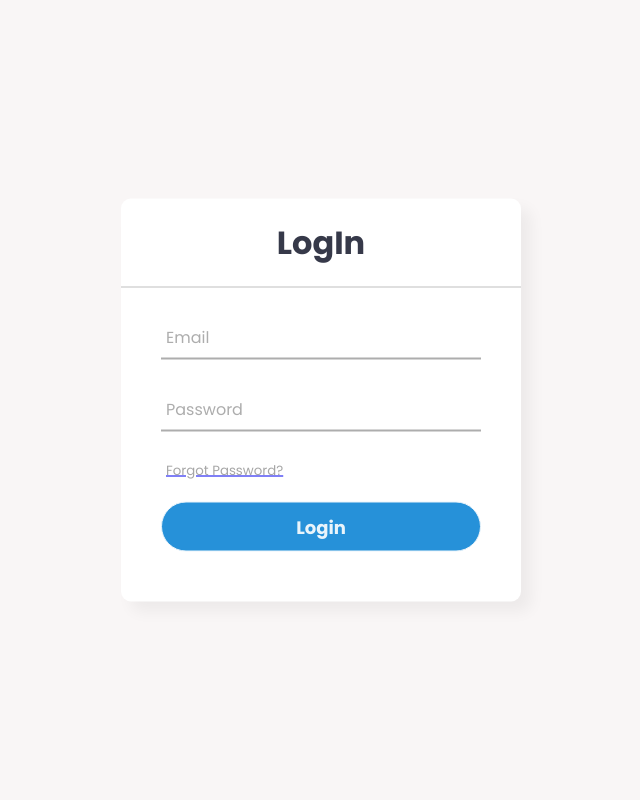
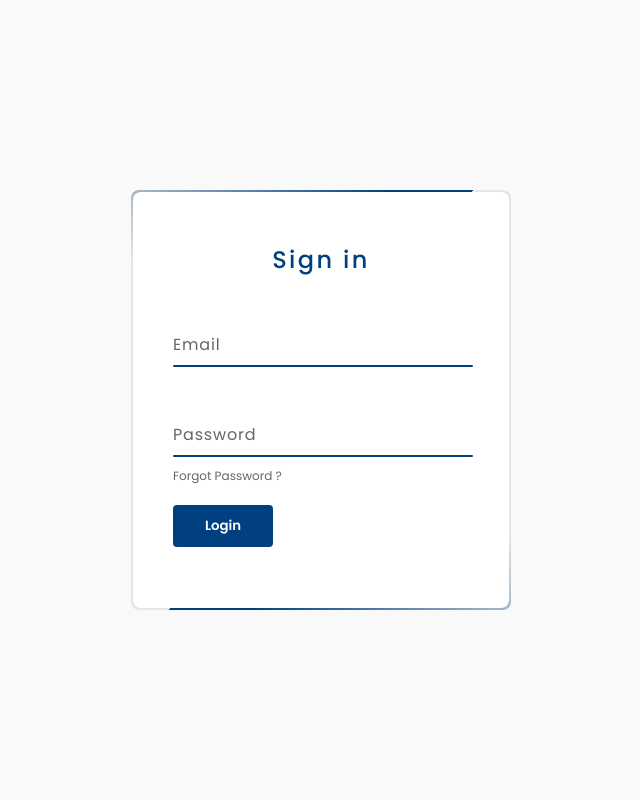
Before and after one commit to Ginx55/MaxGarage, a Django app: page / in a window 1280 px wide. Shown: the whole page, without its empty margins (319-959 px from the left). Run offline with Django 4.2, Linux system fonts and the light colour scheme.

Commit message:
commit log in design

```diff
--- /dev/null
+++ b/static/css/logindesign.css
@@ -0,0 +1,168 @@
+@import url("https://fonts.googleapis.com/css2?family=Poppins:wght@300;400;500;600;700;800;900&display=swap");
+
+* {
+  margin: 0;
+  padding: 0;
+  box-sizing: border-box;
+  font-family: "Poppins", sans-serif;
+}
+
+body {
+  display: flex;
+  justify-content: center;
+  align-items: center;
+  min-height: 100vh;
+  flex-direction: column;
+  background: #f9f9f9; /* Light background */
+}
+
+.box {
+  position: relative;
+  width: 380px;
+  height: 420px;
+  background: #e6e6e6; /* Light gray box background */
+  border-radius: 8px;
+  overflow: hidden;
+}
+
+.box::before,
+.box::after {
+  content: "";
+  z-index: 1;
+  position: absolute;
+  top: -50%;
+  left: -50%;
+  width: 380px;
+  height: 420px;
+  transform-origin: bottom right;
+  background: linear-gradient(
+    0deg,
+    transparent,
+    #004080,
+    #004080
+  ); /* Dark blue gradient */
+  animation: animate 6s linear infinite;
+}
+
+.box::after {
+  animation-delay: -3s;
+}
+
+@keyframes animate {
+  0% {
+    transform: rotate(0deg);
+  }
+  100% {
+    transform: rotate(360deg);
+  }
+}
+
+form {
+  position: absolute;
+  inset: 2px;
+  background: #fff; /* White form background */
+  padding: 50px 40px;
+  border-radius: 8px;
+  z-index: 2;
+  display: flex;
+  flex-direction: column;
+}
+
+h2 {
+  color: #004080; /* Dark blue heading */
+  font-weight: 500;
+  text-align: center;
+  letter-spacing: 0.1em;
+}
+
+.inputBox {
+  position: relative;
+  width: 300px;
+  margin-top: 35px;
+}
+
+.inputBox input {
+  position: relative;
+  width: 100%;
+  padding: 20px 10px 10px;
+  background: transparent; /* Light gray input background */
+  outline: none;
+  box-shadow: none;
+  border: none;
+  color: #fff; /* Dark gray text */
+  font-size: 1em;
+  letter-spacing: 0.05em;
+  transition: 0.5s;
+  z-index: 10;
+}
+
+.inputBox span {
+  position: absolute;
+  left: 0;
+  padding: 20px 0px 10px;
+  pointer-events: none;
+  font-size: 1em;
+  color: #666; /* Gray label text */
+  letter-spacing: 0.05em;
+  transition: 0.5s;
+}
+
+.inputBox input:valid ~ span,
+.inputBox input:focus ~ span {
+  color: #004080; /* Dark blue label text */
+  transform: translateX(0px) translateY(-34px);
+  font-size: 0.75em;
+}
+
+.inputBox i {
+  position: absolute;
+  left: 0;
+  bottom: 0;
+  width: 100%;
+  height: 2px;
+  background: #004080; /* Dark blue line */
+  border-radius: 4px;
+  overflow: hidden;
+  transition: 0.5s;
+  pointer-events: none;
+  z-index: 9;
+}
+
+.inputBox input:valid ~ i,
+.inputBox input:focus ~ i {
+  height: 44px;
+}
+
+.links {
+  display: flex;
+  justify-content: space-between;
+}
+
+.links a {
+  margin: 10px 0;
+  font-size: 0.75em;
+  color: #666; /* Gray link text */
+  text-decoration: none;
+}
+
+.links a:hover,
+.links a:nth-child(2) {
+  color: #004080; /* Dark blue hover/focused link text */
+}
+
+input[type="submit"] {
+  border: none;
+  outline: none;
+  padding: 11px 25px;
+  background: #004080; /* Dark blue submit button background */
+  cursor: pointer;
+  border-radius: 4px;
+  font-weight: 600;
+  width: 100px;
+  margin-top: 10px;
+  color: #fff; /* White submit button text */
+}
+
+input[type="submit"]:active {
+  opacity: 0.8;
+}
--- a/website/templates/personalTemplates/LogIn.html
+++ b/website/templates/personalTemplates/LogIn.html
@@ -8,13 +8,17 @@
     <link
       rel="stylesheet"
       type="text/css"
-      href="{% static 'css/notif.css' %}"
+      href="{% static 'css/logindesign.css' %}"
     />
     <link
       rel="stylesheet"
       href="https://cdnjs.cloudflare.com/ajax/libs/font-awesome/5.15.3/css/all.min.css"
     />
-
+    <link
+      rel="stylesheet"
+      type="text/css"
+      href="{% static 'css/notif.css' %}"
+    />
     <!-- jQuery Script -->
     <script
       src="https://code.jquery.com/jquery-3.5.1.js"
@@ -22,175 +26,26 @@
       crossorigin="anonymous"
     ></script>
 
-    <style>
-      @import url("https://fonts.googleapis.com/css2?family=Noto+Sans:wght@700&family=Poppins:wght@400;500;600&display=swap");
-
-      :root {
-        --color-primary: #7380ec;
-        --color-danger: #ff7782;
-        --color-success: #41f1b6;
-        --color-warning: #ffbb55;
-
-        --color-info-dark: #7d8da1;
-        --color-info-light: #dce1eb;
-        --color-primary-variant: #6200ff;
-
-        --card-border-radius: 2rem;
-        --border-radius-1: 0.4rem;
-        --border-radius-2: 0.8rem;
-        --border-radius-3: 1.2rem;
-
-        --card-padding: 1.8rem;
-        --padding-1: 1.2rem;
-
-        /*color-schemes*/
-        --color-background: #f9f6f6;
-        --color-white: #fff;
-        --color-dark: #363949;
-        --color-dark-variant: #677483;
-        --color-light: rgba(132, 139, 200, 0.18);
-        --box-shadow: 0 2rem 3rem var(--color-light);
-      }
-
-      * {
-        margin: 0;
-        padding: 0;
-        box-sizing: border-box;
-        font-family: "Poppins", sans-serif;
-      }
-      body {
-        margin: 0;
-        padding: 0;
-        background: var(--color-background);
-        height: 100vh;
-        overflow: hidden;
-      }
-      .center {
-        position: absolute;
-        top: 50%;
-        left: 50%;
-        transform: translate(-50%, -50%);
-        width: 400px;
-        border-radius: 10px;
-        box-shadow: 10px 10px 15px rgba(0, 0, 0, 0.05);
-        background-color: var(--color-white);
-      }
-      .center h1 {
-        text-align: center;
-        padding: 20px 0;
-        border-bottom: 1px solid silver;
-        color: var(--color-dark);
-      }
-      .center form {
-        padding: 0 40px;
-        box-sizing: border-box;
-      }
-      form .txt_field {
-        position: relative;
-        border-bottom: 2px solid #adadad;
-        margin: 30px 0;
-      }
-      .txt_field input {
-        width: 100%;
-        padding: 0 5px;
-        height: 40px;
-        font-size: 16px;
-        border: none;
-        background: none;
-        outline: none;
-        color: var(--color-dark);
-      }
-      .txt_field label {
-        position: absolute;
-        top: 50%;
-        left: 5px;
-        color: #adadad;
-        transform: translateY(-50%);
-        font-size: 16px;
-        pointer-events: none;
-        transition: 0.5s;
-      }
-      .txt_field span::before {
-        content: "";
-        position: absolute;
-        top: 40px;
-        left: 0;
-        width: 0%;
-        height: 2px;
-        background: var(--color-dark);
-        transition: 0.5s;
-      }
-      .txt_field input:focus ~ label,
-      .txt_field input:valid ~ label {
-        top: -5px;
-        color: var(--color-dark);
-      }
-      .txt_field input:focus ~ span::before,
-      .txt_field input:valid ~ span::before {
-        width: 100%;
-      }
-      .pass {
-        margin: -5px 0 20px 5px;
-        color: #a6a6a6;
-        cursor: pointer;
-      }
-      .pass:hover {
-        text-decoration: underline;
-      }
-      input[type="submit"] {
-        width: 100%;
-        height: 50px;
-        border: 1px solid;
-        background: #2691d9;
-        border-radius: 25px;
-        font-size: 18px;
-        color: #e9f4fb;
-        font-weight: 700;
-        cursor: pointer;
-        outline: none;
-        margin-bottom: 50px;
-      }
-      input[type="submit"]:hover {
-        border-color: #2691d9;
-        transition: 0.5s;
-      }
-      .signup_link {
-        margin: 30px 0;
-        text-align: center;
-        font-size: 16px;
-        color: #666666;
-      }
-      .signup_link a {
-        color: #2691d9;
-        text-decoration: none;
-      }
-      .signup_link a:hover {
-        text-decoration: underline;
-      }
-    </style>
-
     <title>LogIn</title>
   </head>
   <body>
-    <div class="center">
-      <h1>LogIn</h1>
-      <form id="login-form">
+    <div class="box">
+      <form id="login-form" autocomplete="off">
         {% csrf_token %}
-        <div class="txt_field">
+        <h2>Sign in</h2>
+        <div class="inputBox">
           <input type="text" name="email" id="email" required />
-          <span></span>
-          <label>Email</label>
+          <span>Email</span>
+          <i></i>
         </div>
-        <div class="txt_field">
+        <div class="inputBox">
           <input type="password" id="password" name="password" required />
-          <span></span>
-          <label>Password</label>
+          <span>Password</span>
+          <i></i>
         </div>
-
-        <a href="{% url 'ForgotPass' %}">
-          <div class="pass"><small>Forgot Password?</small></div>
-        </a>
-
+        <div class="links">
+          <a href="{% url 'ForgotPass' %}">Forgot Password ?</a>
+        </div>
         <input type="submit" value="Login" />
       </form>
     </div>
--- a/website/views.py
+++ b/website/views.py
@@ -54,14 +54,14 @@
         user_data_key = list(user_data.keys())[0]
         if user_data and "tempPassword" in user_data[user_data_key]:
             if password == user_data[user_data_key]["tempPassword"]:
-
                 return "SetUp"
             else:
                 return None
-
         user = authentication.sign_in_with_email_and_password(email, password)
         return user
     except pyrebase.pyrebase.HTTPError as e:
+        return None
+    except:
         return None
 
 def AccountSetUp(request):
```
Also changed, not shown: db.sqlite3.
